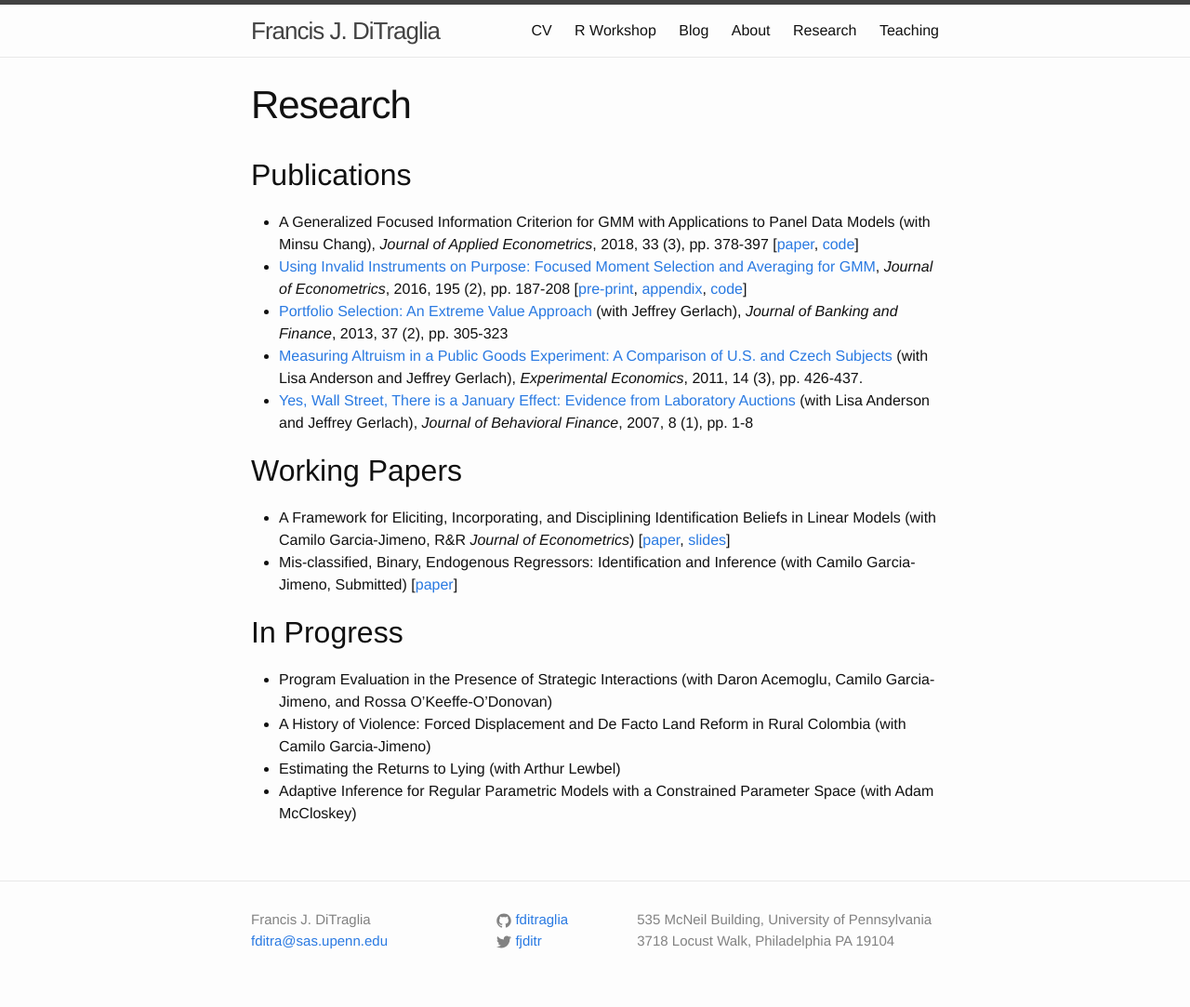
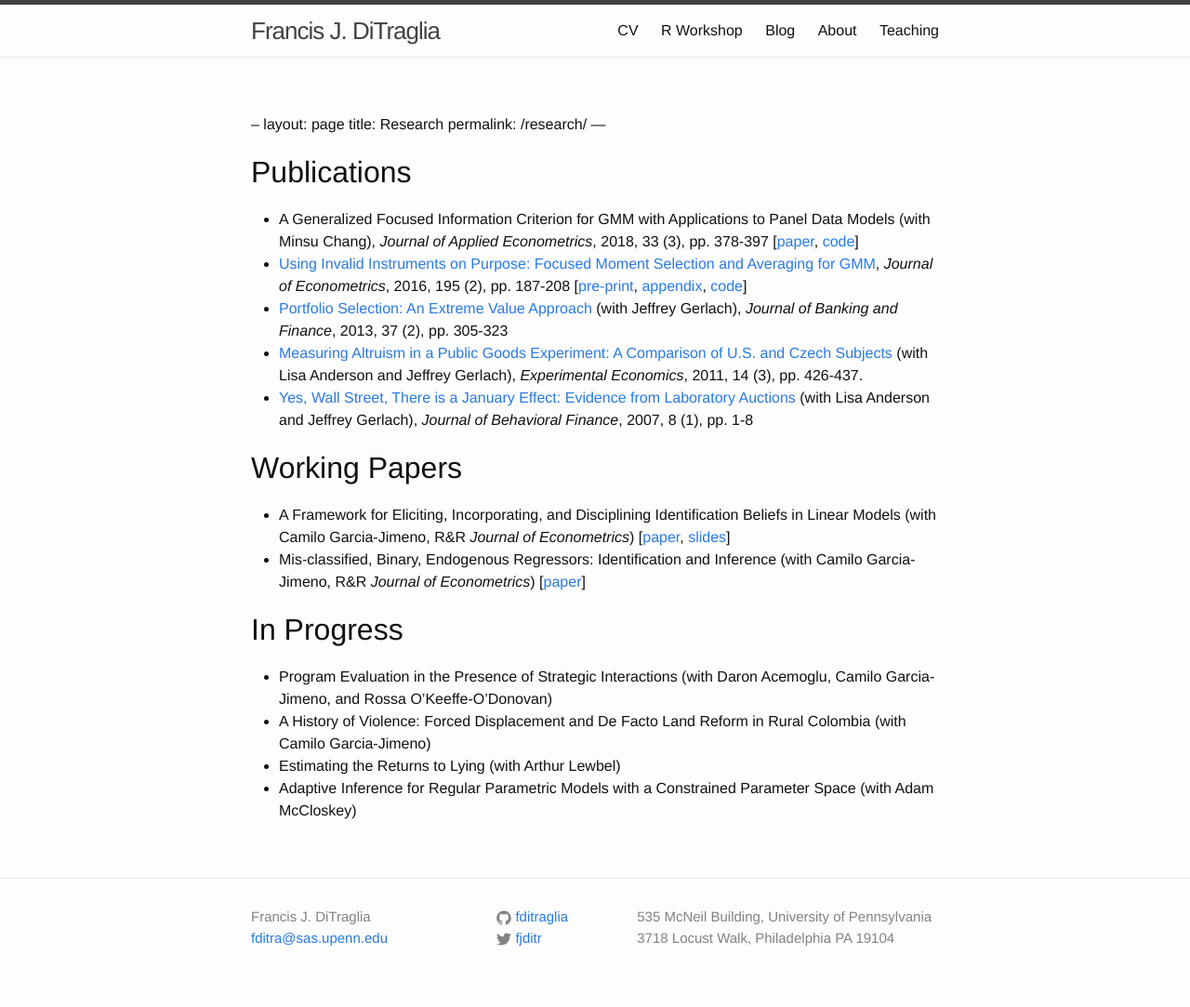
Before and after one commit to fditraglia/fditraglia.github.io, a Jekyll site: the page built from research.md, in a window 1280 px wide. Shown: the whole page at 93% size. Built offline with Jekyll 4.4.1, drawn with Linux system fonts in a browser that asks for light colours; our own code applies the rules of GitHub Pages for plain Markdown files.

Commit message:
update status of paper

```diff
--- a/research.md
+++ b/research.md
@@ -1,4 +1,4 @@
----
+--
 layout: page
 title: Research
 permalink: /research/
@@ -14,7 +14,7 @@
 ## Working Papers
 
 - A Framework for Eliciting, Incorporating, and Disciplining Identification Beliefs in Linear Models (with Camilo Garcia-Jimeno, R&R *Journal of Econometrics*) [[paper](http://ditraglia.com/pdf/DiTraglia_Garcia-Jimeno_2017.pdf), [slides](http://ditraglia.com/pdf/sick_instruments_slides.pdf)]
-- Mis-classified, Binary, Endogenous Regressors: Identification and Inference (with Camilo Garcia-Jimeno, Submitted) [[paper](http://ditraglia.com//pdf/DiTraglia_Garcia-Jimeno_2017b.pdf)]
+- Mis-classified, Binary, Endogenous Regressors: Identification and Inference (with Camilo Garcia-Jimeno, R&R *Journal of Econometrics*) [[paper](http://ditraglia.com//pdf/DiTraglia_Garcia-Jimeno_2017b.pdf)]
 
 ## In Progress
 - Program Evaluation in the Presence of Strategic Interactions (with Daron Acemoglu, Camilo Garcia-Jimeno, and Rossa O'Keeffe-O'Donovan)
```
